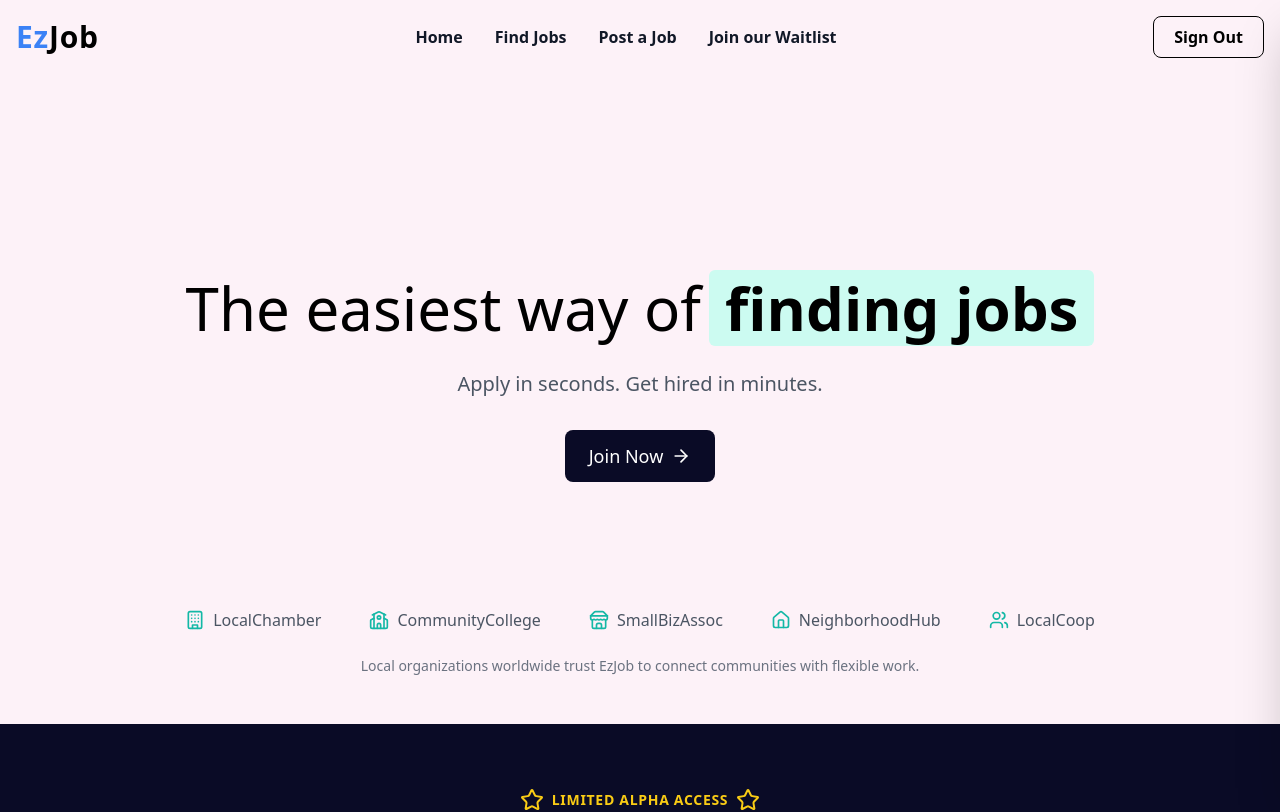
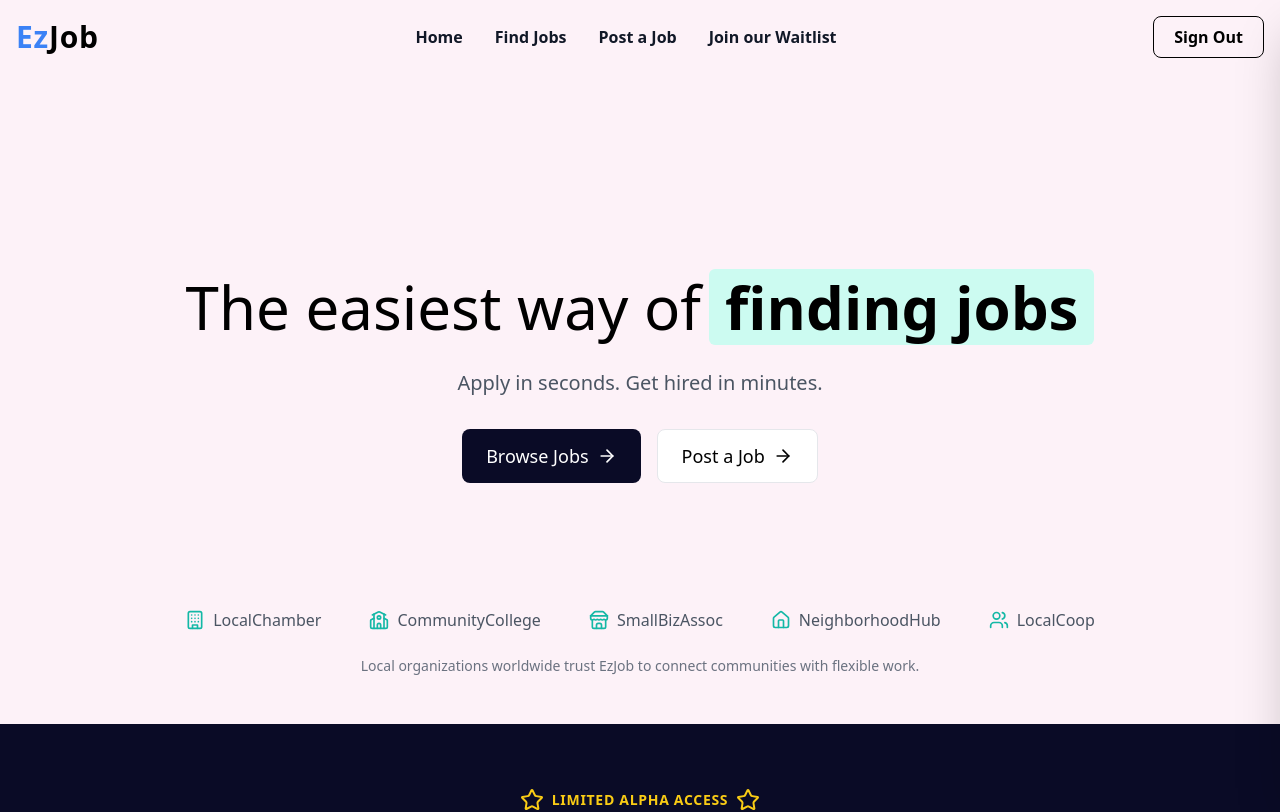
Before and after one commit to Madmaxme/EzJob, a React (Create React App) app: page / in a window 1280 px wide. Shown: the top 812 px of the page. Built offline with nearby package versions, Linux system fonts and the light colour scheme; no server answers; sample sign-in values are in the browser's storage.

Commit message:
dual login hero logic

```diff
--- a/src/App.js
+++ b/src/App.js
@@ -5,7 +5,8 @@ import JobListing from "./components/Pages/Jobs/JobListing";
 import JobTemplate from "./components/Pages/Jobs/JobTemplate";
 import PostJobPage from "./components/Pages/Jobs/PostJob";
 import AuthPage from './components/Pages/AuthPage';
-import WaitlistPage from './components/Pages/Waitlist/WaitlistPage'
+import WaitlistPage from './components/Pages/Waitlist/WaitlistPage';
+import ProtectedRoute from './ProtectedRoute';
 import { AppContextProvider } from './AppContext';
 
 import "./index.css";
@@ -17,10 +18,25 @@ function App() {
         <Layout>
           <Routes>
             <Route path="/" element={<Home />} />
-            <Route path="/listing" element={<JobListing />} />
-            <Route path="/job/:id" element={<JobTemplate />} />
+            {/* Protected job listing route */}
+            <Route path="/listing" element={
+              <ProtectedRoute>
+                <JobListing />
+              </ProtectedRoute>
+            } />
+            {/* Protected job detail route */}
+            <Route path="/job/:id" element={
+              <ProtectedRoute>
+                <JobTemplate />
+              </ProtectedRoute>
+            } />
             <Route path="/auth" element={<AuthPage />} />
-            <Route path="/post" element={<PostJobPage />} />
+            {/* Protected job posting route */}
+            <Route path="/post" element={
+              <ProtectedRoute>
+                <PostJobPage />
+              </ProtectedRoute>
+            } />
             <Route path="/waitlist" element={<WaitlistPage />} />
           </Routes>
         </Layout>
--- /dev/null
+++ b/src/ProtectedRoute.js
@@ -0,0 +1,31 @@
+// src/components/ProtectedRoute.js
+import React, { useEffect } from 'react';
+import { Navigate, useLocation } from 'react-router-dom';
+import { useAppContext } from './AppContext';
+
+/**
+ * A wrapper component that checks if the user is authenticated
+ * and redirects to the auth page if not.
+ */
+const ProtectedRoute = ({ children }) => {
+  const { currentUser, updateUserData } = useAppContext();
+  const location = useLocation();
+
+  // Store the current path in context when redirecting to login
+  useEffect(() => {
+    if (!currentUser) {
+      // Save the attempted URL for redirecting back after login
+      updateUserData({ redirectAfterLogin: location.pathname });
+    }
+  }, [currentUser, location.pathname, updateUserData]);
+
+  // If user is not authenticated, redirect to login page
+  if (!currentUser) {
+    return <Navigate to="/auth" replace />;
+  }
+
+  // If user is authenticated, render the child components
+  return children;
+};
+
+export default ProtectedRoute;
--- a/src/components/Pages/AuthPage.js
+++ b/src/components/Pages/AuthPage.js
@@ -1,5 +1,5 @@
-// src/components/AuthPage.js
-import React, { useState } from 'react';
+// src/components/Pages/AuthPage.js
+import React, { useState, useEffect } from 'react';
 import { useAppContext } from '../../AppContext';
 import { useNavigate } from 'react-router-dom';
 import { ArrowRight } from 'lucide-react';
@@ -19,8 +19,26 @@ const AuthPage = () => {
   const [formError, setFormError] = useState('');
 
   // Get auth methods from context
-  const { signup, login, error, updateUserData } = useAppContext();
+  const { signup, login, error, updateUserData, currentUser, userData, resetRedirect } = useAppContext();
   const navigate = useNavigate();
+
+  // Check if user is already logged in and redirect accordingly
+  useEffect(() => {
+    if (currentUser) {
+      // Check if there's a saved redirect path from ProtectedRoute
+      if (userData.redirectAfterLogin) {
+        // Get the redirect path
+        const redirectPath = userData.redirectAfterLogin;
+        // Reset the redirect path so it's not used again
+        resetRedirect();
+        // Navigate to the saved path
+        navigate(redirectPath);
+      } else {
+        // Default redirect if no saved path
+        navigate('/listing');
+      }
+    }
+  }, [currentUser, navigate, userData, resetRedirect]);
 
   const handleSubmit = async (e) => {
     e.preventDefault();
@@ -36,7 +54,7 @@ const AuthPage = () => {
           updateUserData({
             lastLoginAt: new Date().toISOString()
           });
-          navigate('/listing');
+          // Navigation will be handled by the useEffect when currentUser updates
         }
       } else {
         // Handle signup - with validation
@@ -60,7 +78,7 @@ const AuthPage = () => {
             displayName: name,
             isNewUser: true
           });
-          navigate('/listing');
+          // Navigation will be handled by the useEffect when currentUser updates
         }
       }
     } catch (err) {
--- a/src/components/Pages/Home/CTA.js
+++ b/src/components/Pages/Home/CTA.js
@@ -1,5 +1,6 @@
 import React from 'react';
 import { ArrowRight, CheckCircle } from 'lucide-react';
+import { Link } from 'react-router-dom';
 
 const CTA = () => {
   const benefits = [
@@ -37,13 +38,19 @@ const CTA = () => {
               </div>
 
               <div className="flex flex-col sm:flex-row gap-4">
-              <a href="/listing" className="bg-black text-white px-6 py-3 rounded-lg text-lg font-medium hover:bg-gray-900 transition-colors inline-flex items-center justify-center gap-2">
+                <Link
+                  to="/listing"
+                  className="bg-black text-white px-6 py-3 rounded-lg text-lg font-medium hover:bg-gray-900 transition-colors inline-flex items-center justify-center gap-2"
+                >
                   Find gigs now
                   <ArrowRight size={20} />
-                </a>
-                <a href="/post" className="border-2 border-gray-300 text-gray-800 px-6 py-3 rounded-lg text-lg font-medium hover:bg-gray-100 transition-colors inline-flex items-center justify-center">
+                </Link>
+                <Link
+                  to="/post"
+                  className="border-2 border-gray-300 text-gray-800 px-6 py-3 rounded-lg text-lg font-medium hover:bg-gray-100 transition-colors inline-flex items-center justify-center"
+                >
                   Post a gig
-                </a>
+                </Link>
               </div>
             </div>
 
--- a/src/components/Pages/Home/FeaturedGigs.js
+++ b/src/components/Pages/Home/FeaturedGigs.js
@@ -1,6 +1,7 @@
 import React from 'react';
 import { ChevronRight, MapPin } from 'lucide-react';
 import { allJobs, categoryIcons } from '../Jobs/JobData';
+import { Link } from 'react-router-dom';
 
 const FeaturedGigs = () => {
   // Select a few featured jobs from the JobData
@@ -19,13 +20,13 @@ const FeaturedGigs = () => {
               Check out these trending opportunities in your area
             </p>
           </div>
-          <a
-            href="/listing"
+          <Link
+            to="/listing"
             className="mt-4 md:mt-0 bg-pink-50 hover:bg-pink-100 text-navy-900 font-medium px-5 py-2 rounded-lg flex items-center border border-pink-200 transition-colors"
           >
             View all gigs
             <ChevronRight size={18} className="ml-1" />
-          </a>
+          </Link>
         </div>
 
         <div className="grid grid-cols-1 md:grid-cols-3 gap-8">
@@ -35,9 +36,10 @@ const FeaturedGigs = () => {
             const Icon = categoryIcons[category] || categoryIcons.General;
 
             return (
-              <div
+              <Link
                 key={gig.id}
-                className="bg-white border border-gray-200 rounded-lg overflow-hidden shadow-md hover:shadow-lg transition-shadow group"
+                to={`/job/${gig.id}`}
+                className="bg-white border border-gray-200 rounded-lg overflow-hidden shadow-md hover:shadow-lg transition-shadow group cursor-pointer"
               >
                 {/* Header with color band */}
                 <div className={`h-2 ${
@@ -88,7 +90,7 @@ const FeaturedGigs = () => {
                     )}
                   </div>
                 </div>
-              </div>
+              </Link>
             );
           })}
         </div>
--- a/src/components/Pages/Home/Hero.js
+++ b/src/components/Pages/Home/Hero.js
@@ -1,8 +1,13 @@
 import React from 'react';
 import { ArrowRight } from 'lucide-react';
 import { Link } from 'react-router-dom';
+import { useAppContext } from "../../../AppContext"
+
 
 const Hero = () => {
+  // Get current user from context
+  const { currentUser } = useAppContext();
+
   return (
     <div className="w-full bg-pink-50">
       {/* Hero Section - Full viewport height with centered content */}
@@ -19,14 +24,37 @@ const Hero = () => {
             <p className="text-gray-600 text-xl mb-8">
               Apply in seconds. Get hired in minutes.
             </p>
-            {/* Updated button with Link to /auth */}
-            <Link
-              to="/Auth"
-              className="bg-[#0A0B26] text-white px-6 py-3 rounded-lg text-lg font-medium hover:bg-opacity-90 transition-colors inline-flex items-center gap-2"
-            >
-              Join Now
-              <ArrowRight size={20} />
-            </Link>
+
+            {/* Conditional rendering based on authentication status */}
+            {currentUser ? (
+              // User is logged in - show buttons with improved mobile layout
+              <div className="flex flex-col sm:flex-row justify-center gap-4">
+                <Link
+                  to="/listing"
+                  className="bg-[#0A0B26] text-white px-6 py-3 rounded-lg text-lg font-medium hover:bg-opacity-90 transition-colors inline-flex items-center justify-center gap-2"
+                >
+                  Browse Jobs
+                  <ArrowRight size={20} />
+                </Link>
+
+                <Link
+                  to="/post"
+                  className="bg-white text-navy-900 px-6 py-3 rounded-lg text-lg font-medium border border-gray-200 hover:border-teal-500 transition-colors inline-flex items-center justify-center gap-2"
+                >
+                  Post a Job
+                  <ArrowRight size={20} />
+                </Link>
+              </div>
+            ) : (
+              // User is not logged in - show only Join Now button
+              <Link
+                to="/auth"
+                className="bg-[#0A0B26] text-white px-6 py-3 rounded-lg text-lg font-medium hover:bg-opacity-90 transition-colors inline-flex items-center justify-center gap-2"
+              >
+                Join Now
+                <ArrowRight size={20} />
+              </Link>
+            )}
           </div>
         </div>
       </div>
```
